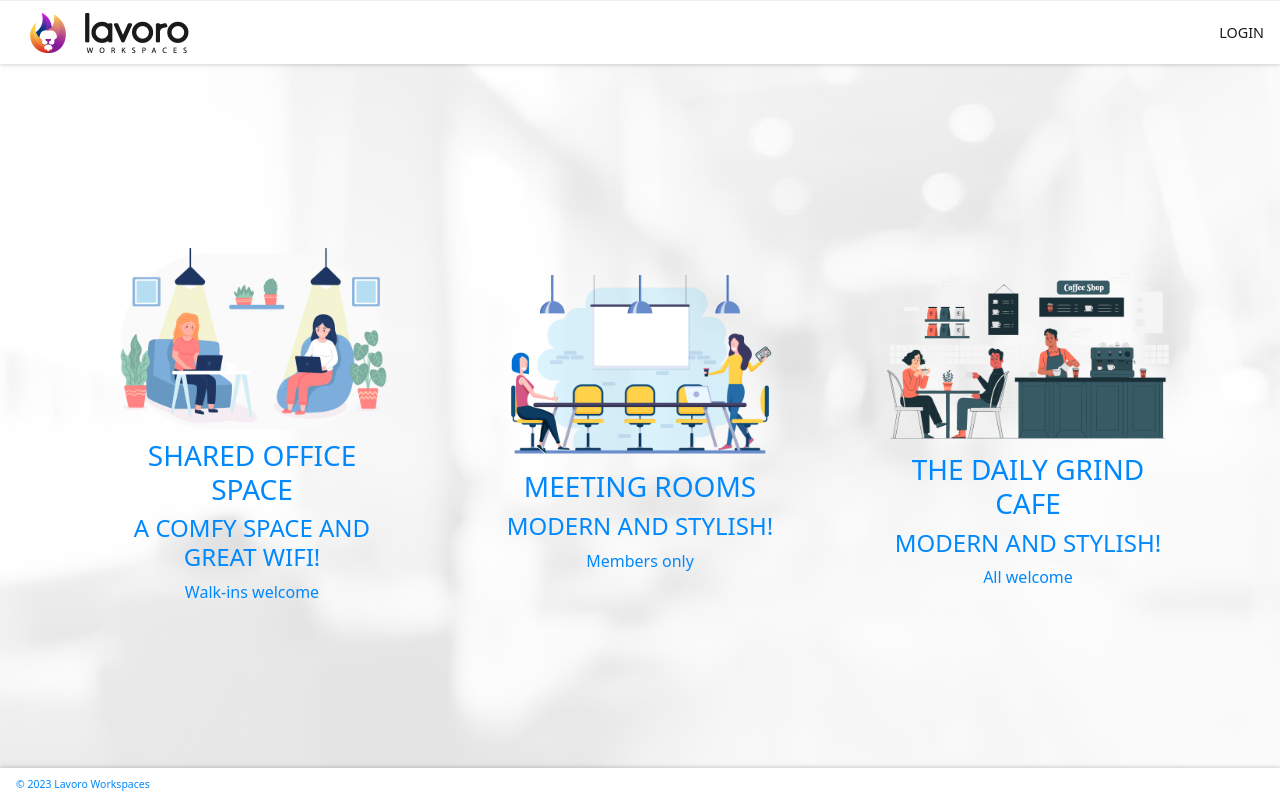
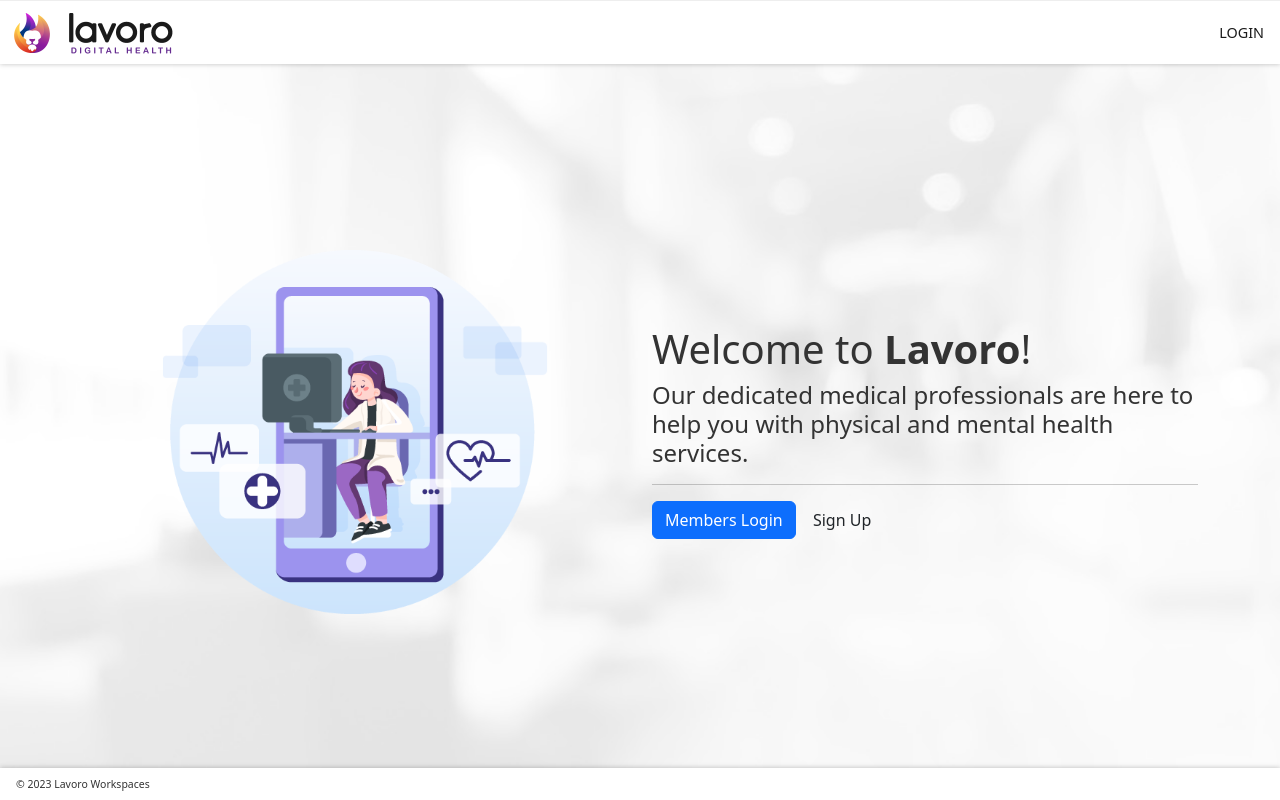
Before and after one commit to ivankrauseza/ci-project4, a Django app: page / in a window 1280 px wide. Run offline with Django 4.2, Linux system fonts and the light colour scheme; some libraries are stand-ins or nearby versions.

Commit message:
update home page branding

```diff
--- a/booking/templates/index.html
+++ b/booking/templates/index.html
@@ -9,33 +9,25 @@
     <div class="hero_hme">
         <div class="inner">
             <div class="container-lg">
-                <div class="row gx-5">
+                <div class="row">
                     <!--GUEST VIEW-->
-                    <div class="col-xs-12 col-sm-4 p-5 my-auto text-center">
-                        <a href="{% url 'workspace' %}">
-                            <img src="{% static '/images/workspace.png' %}"/>
-                            <h3>Shared Office Space</h3>
-                            <h4>A comfy space and great wifi!</h4>
-                            <p>Walk-ins welcome</p>
-                        </a>
+                    <div class="col-xs-12 col-sm-6 my-auto text-center">
+                            <img src="{% static '/images/doctor.png' %}"/>
                     </div>
                     <!--GUEST VIEW-->
-                    <div class="col-xs-12 col-sm-4 p-5 my-auto text-center">
-                        <a href="{% url 'meeting' %}">
-                            <img src="{% static '/images/meeting_room.png' %}"/>
-                            <h3>Meeting Rooms</h3>
-                            <h4>Modern and stylish!</h4>
-                            <p>Members only</p>
-                        </a>
-                    </div>
-                    <!--GUEST VIEW-->
-                    <div class="col-xs-12 col-sm-4 p-5 my-auto text-center">
-                        <a href="{% url 'cafe' %}">
-                            <img src="{% static '/images/cafe.png' %}"/>
-                            <h3>The Daily Grind Cafe</h3>
-                            <h4>Modern and stylish!</h4>
-                            <p>All welcome</p>
-                        </a>
+                    <div class="col-xs-12 col-sm-6 my-auto">
+                            <h1>Welcome to <strong>Lavoro</strong>!</h3>
+                            <h4>
+                                Our dedicated medical professionals are here to help you
+                                with physical and mental health services.
+                            </h4>
+                            <hr/>
+                            <a href="{% url 'account_login' %}" class="btn btn-primary">
+                                Members Login
+                            </a>
+                            <a href="{% url 'account_login' %}" class="btn">
+                                Sign Up
+                            </a>
                     </div>
                 </div>
             </div>
--- a/members/templates/base_members.html
+++ b/members/templates/base_members.html
@@ -26,12 +26,6 @@
                                 <small>appointments</small>
                             </a>
                         </li>
-                        <li>
-                            <a href="{% url 'appointments' %}">
-                                <i class="fa-solid fa-euro-sign"></i>
-                                <small>billing</small>
-                            </a>
-                        </li>
                     </ul>
                 </nav>
             </aside>
--- a/static/css/styles.css
+++ b/static/css/styles.css
@@ -39,7 +39,6 @@ img {
 
 h1, h2, h3, h4, h5, h6 {
   font-weight: 400;
-  text-transform: uppercase;
 }
 h1 button, h2 button, h3 button, h4 button, h5 button, h6 button {
   float: right;
@@ -65,7 +64,7 @@ header, footer, main, nav, section, aside, article {
   position: fixed;
   height: 64px;
   line-height: 40px;
-  padding: 0 16px;
+  padding: 0;
   background: #fff;
   color: #fff;
   box-shadow: 0px 0px 5px 0px rgba(0, 0, 0, 0.25);
@@ -84,6 +83,7 @@ header, footer, main, nav, section, aside, article {
 }
 #hdr .authStatus {
   width: auto;
+  margin-right: 16px;
   float: right;
   font-size: 0.9em;
   text-transform: uppercase;
@@ -285,7 +285,7 @@ ul.calendarInstance li {
   left: 0;
   font-size: 12px;
   background-color: #fff;
-  color: #0088ff;
+  color: #333;
   padding: 0 16px;
   line-height: 32px;
   box-shadow: 0px 0px 5px 0px rgba(0, 0, 0, 0.25);
--- a/static/css/styles.scss
+++ b/static/css/styles.scss
@@ -38,7 +38,6 @@ img {
 
 h1, h2, h3, h4, h5, h6 {
     font-weight: 400;
-    text-transform: uppercase;
     button {
         float: right;
     }
@@ -64,7 +63,7 @@ header, footer, main, nav, section, aside, article {
     position: fixed;
     height: 64px;
     line-height: 40px;
-    padding: 0 16px;
+    padding:0;
     background: #fff;
     color: #fff;
     -webkit-box-shadow: 0px 0px 5px 0px rgba(0,0,0,0.25);
@@ -84,6 +83,7 @@ box-shadow: 0px 0px 5px 0px rgba(0,0,0,0.25);
     }
     .authStatus {
         width: auto;
+        margin-right: 16px;
         float: right;
         font-size: 0.9em;
         text-transform: uppercase;
@@ -291,7 +291,7 @@ ul.calendarInstance {
     left: 0;
     font-size: 12px;
     background-color: #fff;
-    color:  #0088ff;
+    color:  #333;
     padding:0 16px;
     line-height: 32px;
     -webkit-box-shadow: 0px 0px 5px 0px rgba(0,0,0,0.25);
```
Also changed, not shown: members/templates/appointments.html (+0 -7 lines), db.sqlite3, static/images/doctor.png (renamed from static/images/homepage.png), static/images/logo.png, 1 other file.
